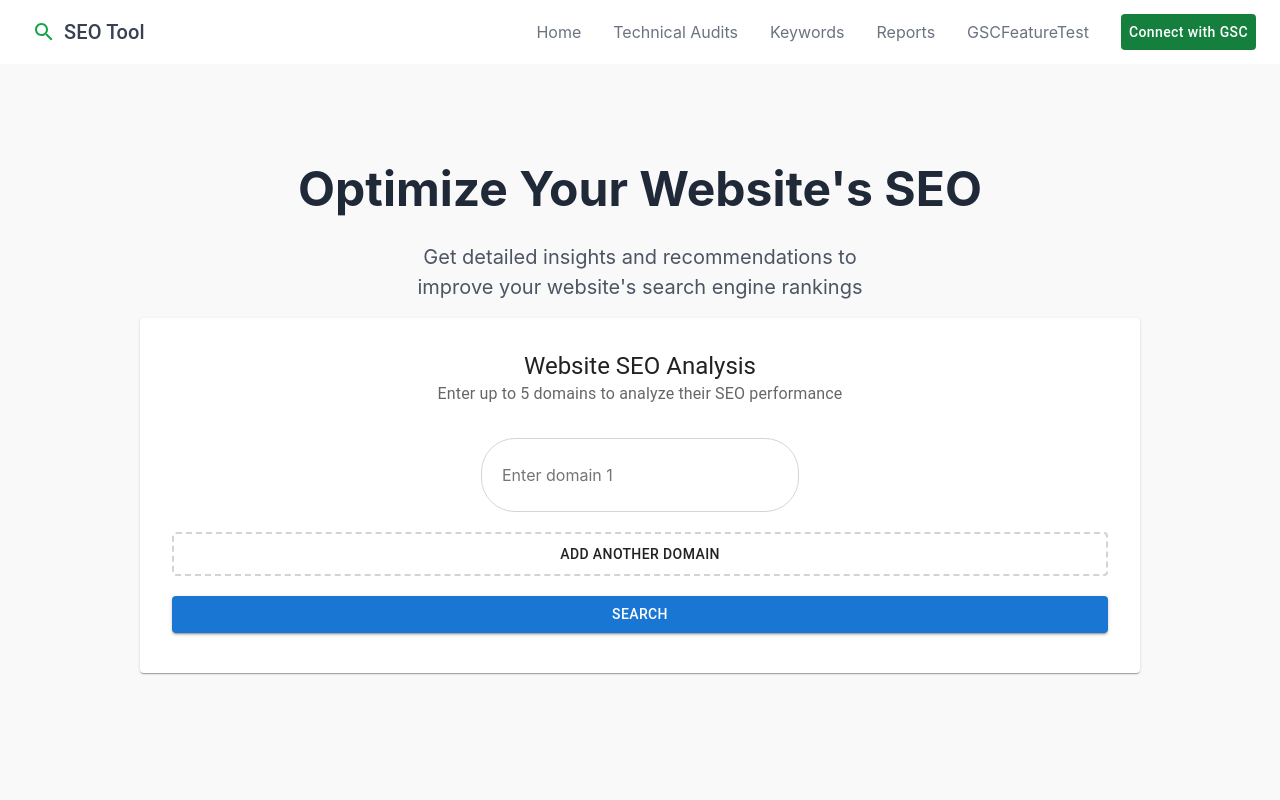
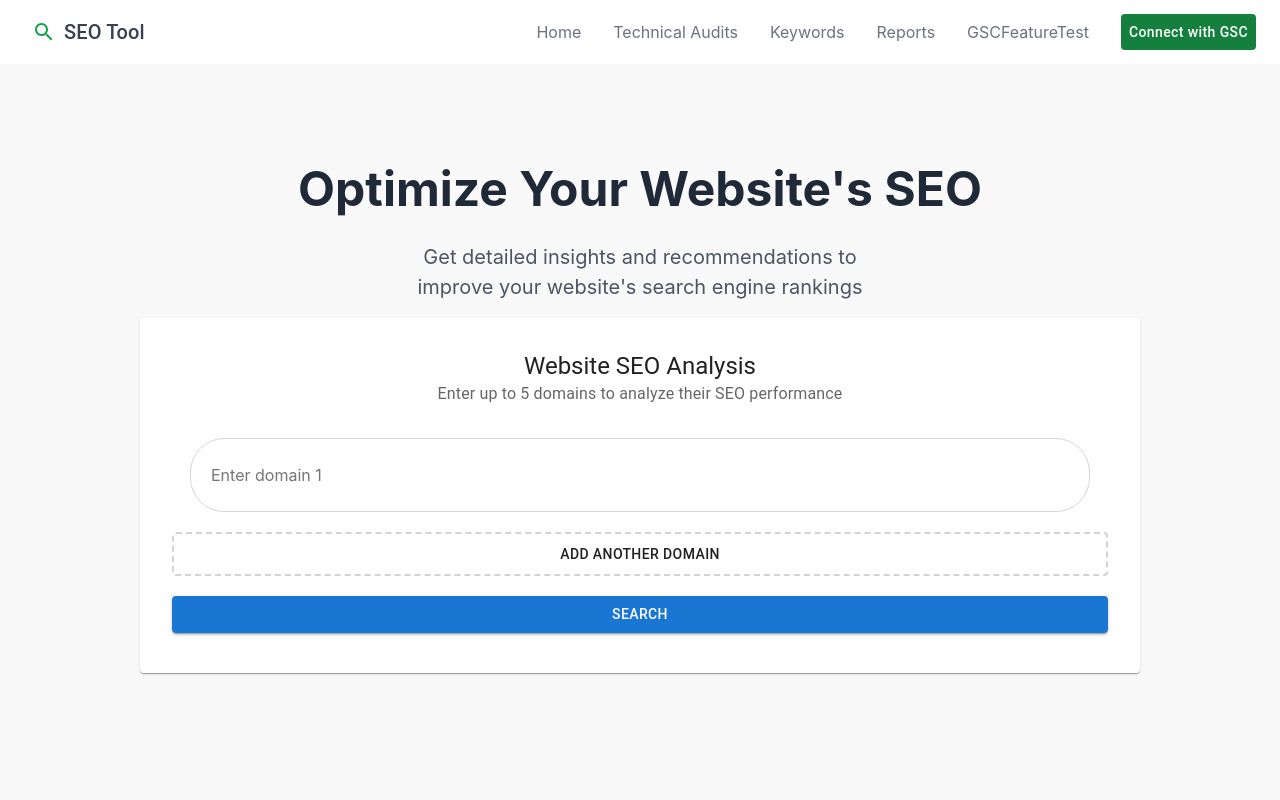
Before and after one commit to huiyinghuan/seo-capstone-hhy, a React (Create React App) app in the folder frontend/: page / in a window 1280 px wide. Shown: the top 800 px of the page. Built offline with nearby package versions, Linux system fonts and the light colour scheme.

Commit message:
fully optimise ui for searchbar card on searchbar domain adjustment

```diff
--- a/frontend/src/components/SearchBar.css
+++ b/frontend/src/components/SearchBar.css
@@ -13,15 +13,19 @@
 }
 
 .search-bar-flex-container {
-  display: flex; /* Enable flexbox layout */
-  flex-wrap: wrap; /* Allow wrapping to the next line if there are too many items */
-  gap: 30px; /* Add space between search bars */
+  /*display: flex; /* Enable flexbox layout */
+  /*flex-wrap: wrap; /* Allow wrapping to the next line if there are too many items */
+  /*gap: 30px; /* Add space between search bars */
   align-items: center;
-  margin: 0 auto;
-  /* display: grid;
-  grid-template-columns: repeat(3, 1fr);
-  gap: 10px;
-  width: 100%; */
+
+  display: grid;
+  grid-template-columns: repeat(auto-fit, minmax(250px, 3fr)); /* Dynamically adjust columns */
+  gap: 20px; /* Space between search bars */
+  justify-content: center; /* Center content when there's only 1 */
+  width: 100%;
+  max-width: 900px; /* Ensure it doesn’t stretch too wide */
+  margin: 0 auto; /* Center the entire grid */
+
 }
 
 
--- a/frontend/src/components/SearchBar.js
+++ b/frontend/src/components/SearchBar.js
@@ -545,7 +545,7 @@ import { Card, CardHeader, CardContent, Typography  } from '@mui/material';
   return (
     <div className="container">
       {/* <Card className="max-w-4xl mx-auto mb-12"> */}
-      <Card sx={{ maxWidth: 1000, margin: '0 auto', padding: 2, marginBottom: 4 }}>
+      <Card sx={{ maxWidth: 1000, margin: '0 auto', padding: 2, marginBottom: 4, textAlign: "center" }}>
       <CardHeader title="Website SEO Analysis" subheader="Enter up to 5 domains to analyze their SEO performance" />
         <CardContent>
           <div className="search-bar-form">
```
